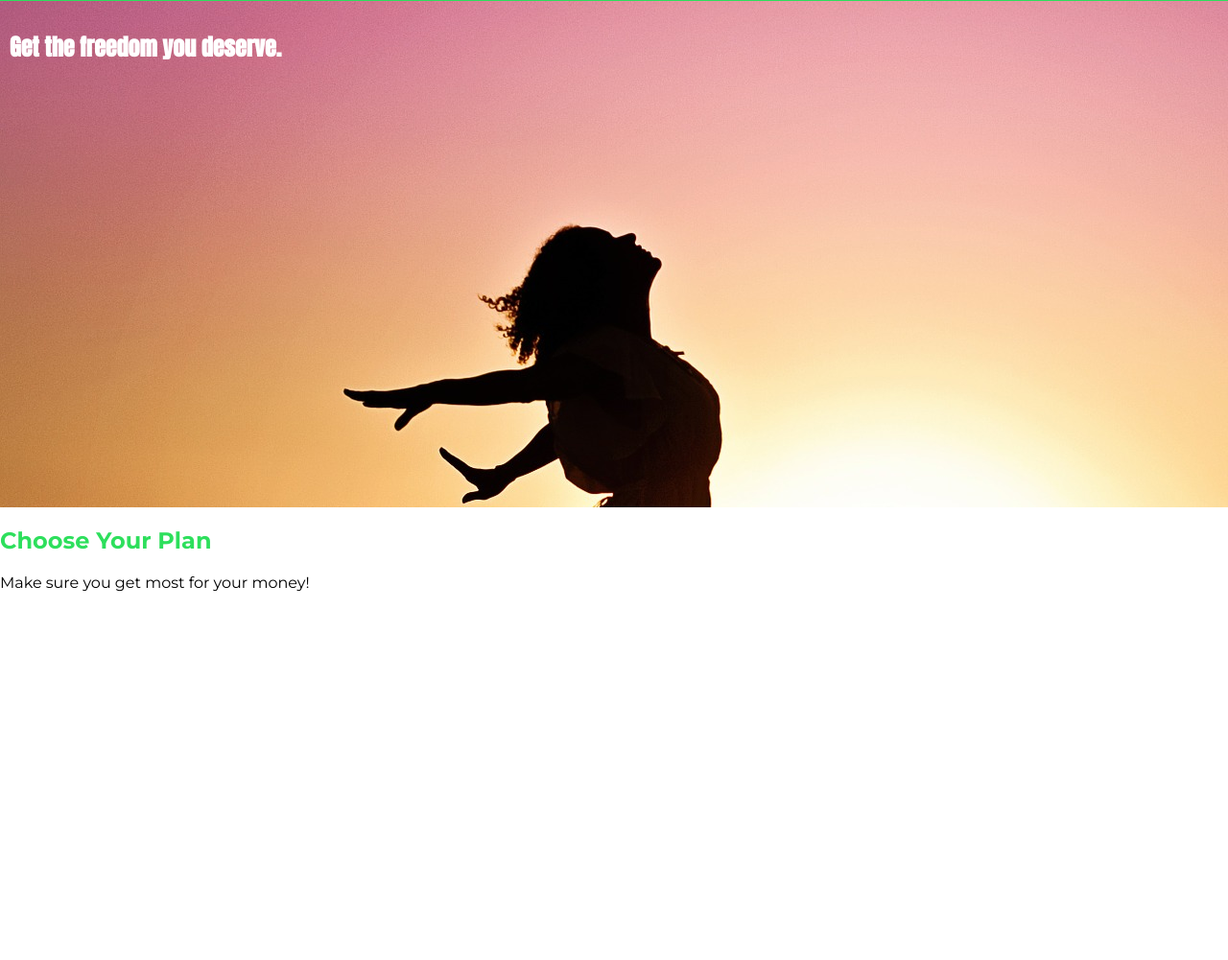
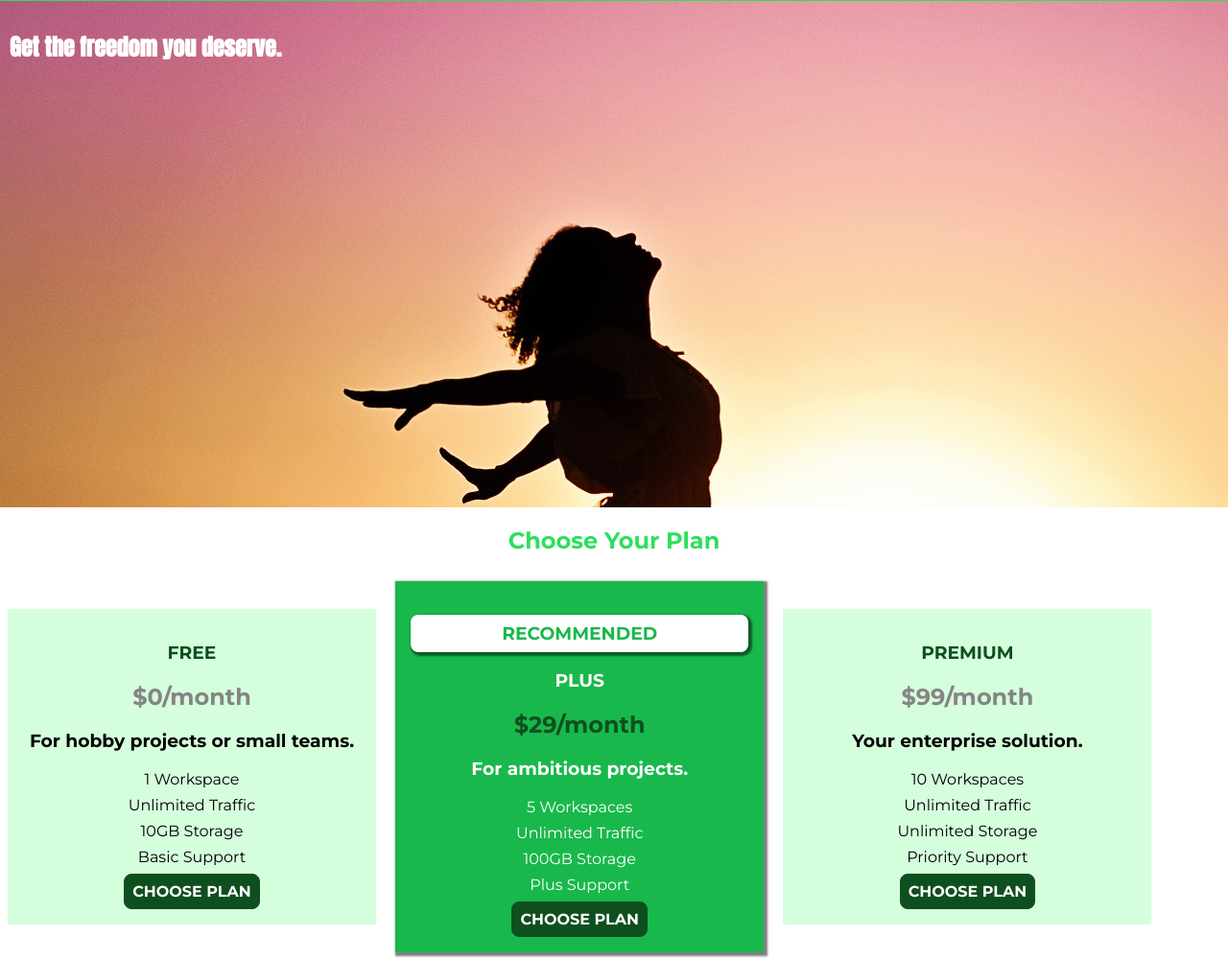
Before and after one commit to harishkrishnan24/uHost, a plain HTML site: page index.html in a window 1280 px wide. Shown: the part 42-1043 px from the top of the page at 96% size. Before the commit the page ends 800 px from the top, so only its background shows below. Drawn offline with Linux system fonts and the light colour scheme.

Commit message:
Added plans

```diff
--- a/index.html
+++ b/index.html
@@ -39,7 +39,45 @@
       </section>
       <section id="plans">
         <h1 class="section-title">Choose Your Plan</h1>
-        <p>Make sure you get most for your money!</p>
+        <div>
+          <article class="plan">
+            <h1 class="plan__title">FREE</h1>
+            <h2 class="plan__price">$0/month</h2>
+            <h3>For hobby projects or small teams.</h3>
+            <ul class="plan__features">
+              <li class="plan__feature">1 Workspace</li>
+              <li class="plan__feature">Unlimited Traffic</li>
+              <li class="plan__feature">10GB Storage</li>
+              <li class="plan__feature">Basic Support</li>
+            </ul>
+            <div><button class="button">CHOOSE PLAN</button></div>
+          </article>
+          <article class="plan plan--highlighted">
+            <h1 class="plan__annotation">RECOMMENDED</h1>
+            <h1 class="plan__title">PLUS</h1>
+            <h2 class="plan__price">$29/month</h2>
+            <h3>For ambitious projects.</h3>
+            <ul class="plan__features">
+              <li class="plan__feature">5 Workspaces</li>
+              <li class="plan__feature">Unlimited Traffic</li>
+              <li class="plan__feature">100GB Storage</li>
+              <li class="plan__feature">Plus Support</li>
+            </ul>
+            <div><button class="button">CHOOSE PLAN</button></div>
+          </article>
+          <article class="plan">
+            <h1 class="plan__title">PREMIUM</h1>
+            <h2 class="plan__price">$99/month</h2>
+            <h3>Your enterprise solution.</h3>
+            <ul class="plan__features">
+              <li class="plan__feature">10 Workspaces</li>
+              <li class="plan__feature">Unlimited Traffic</li>
+              <li class="plan__feature">Unlimited Storage</li>
+              <li class="plan__feature">Priority Support</li>
+            </ul>
+            <div><button class="button">CHOOSE PLAN</button></div>
+          </article>
+        </div>
       </section>
     </main>
   </body>
--- a/main.css
+++ b/main.css
@@ -8,7 +8,7 @@ body {
 }
 
 #product-overview {
-  background: url("freedom.jpg");
+  background: url('freedom.jpg');
   width: 100%;
   height: 528px;
   padding: 10px;
@@ -21,6 +21,7 @@ body {
 
 .section-title {
   color: #2ddf5c;
+  text-align: center;
 }
 
 .main-header {
@@ -84,3 +85,74 @@ body {
   background: white;
   border: none;
 }
+
+.plan {
+  background: #d5ffdc;
+  text-align: center;
+  padding: 16px;
+  margin: 8px;
+  display: inline-block;
+  width: 30%;
+  vertical-align: middle;
+}
+
+.plan--highlighted {
+  background: #19b84c;
+  color: white;
+  box-shadow: 2px 2px 2px 2px rgba(0, 0, 0, 0.5);
+}
+
+.plan__annotation {
+  background: white;
+  color: #19b84c;
+  padding: 8px;
+  box-shadow: 2px 2px 2px 2px rgba(0, 0, 0, 0.5);
+  border-radius: 8px;
+}
+
+.plan__title {
+  color: #0e4f1f;
+}
+
+.plan__price {
+  color: #858585;
+}
+
+.plan--highlighted .plan__title {
+  color: white;
+}
+
+.plan--highlighted .plan__price {
+  color: #0e4f1f;
+}
+
+.plan__features {
+  list-style: none;
+  margin: 0;
+  padding: 0;
+}
+
+.plan__feature {
+  margin: 8px 0;
+}
+
+.button {
+  background: #0e4f1f;
+  color: white;
+  font: inherit;
+  border: 1.5px solid #0e4f1f;
+  padding: 8px;
+  border-radius: 8px;
+  font-weight: bold;
+  cursor: pointer;
+}
+
+.button:hover,
+.button:active {
+  background: white;
+  color: #0e4f1f;
+}
+
+.button:focus {
+  outline: none;
+}
```
